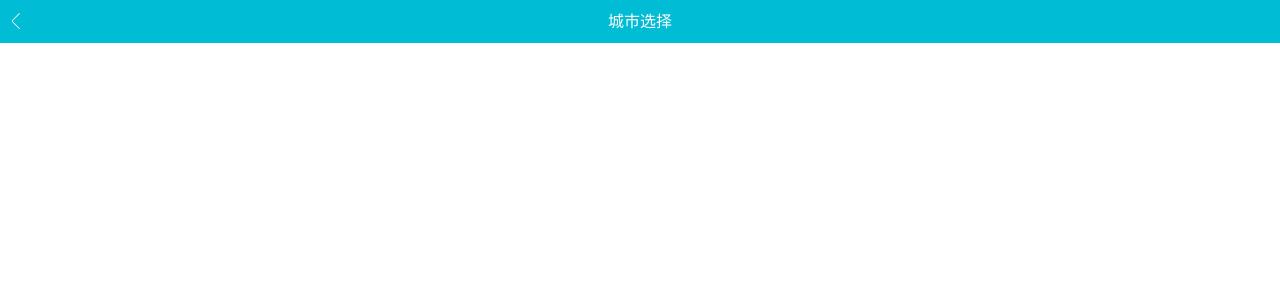
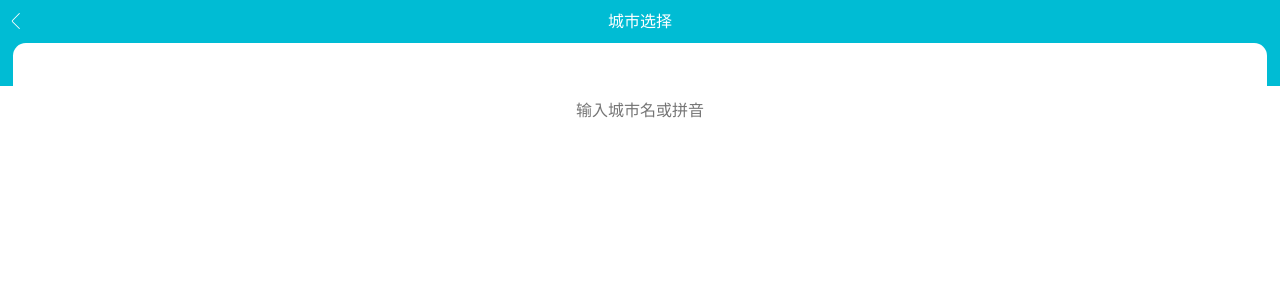
Before and after one commit to ahabhgk/where-to-go, a Vue app: page /city in a window 1280 px wide. Shown: the top 300 px of the page. Built offline with nearby package versions, Linux system fonts and the light colour scheme.

Commit message:
feat: city-search

```diff
--- /dev/null
+++ b/src/components/Search.vue
@@ -0,0 +1,29 @@
+<template>
+  <div class="search">
+    <input type="text" placeholder="输入城市名或拼音" />
+  </div>
+</template>
+
+<script>
+export default {
+  name: 'Search',
+}
+</script>
+
+<style lang="scss" scoped>
+@import '@/assets/style/variable.scss';
+
+.search {
+  height: $headerHeight;
+  padding: 0 1vw;
+  background: $bgColor;
+  input {
+    width: 94vw;
+    line-height: 6.5vw;
+    padding: 2vw;
+    border-radius: 1vw;
+    font-size: 16px;
+    text-align: center;
+  }
+}
+</style>
--- a/src/views/City.vue
+++ b/src/views/City.vue
@@ -1,16 +1,19 @@
 <template>
   <div>
     <CityHeader />
+    <CitySearch />
   </div>
 </template>
 
 <script>
 import CityHeader from '@/components/CityHeader.vue'
+import CitySearch from '@/components/Search.vue'
 
 export default {
   name: 'City',
   components: {
     CityHeader,
+    CitySearch,
   },
 }
 </script>
```
